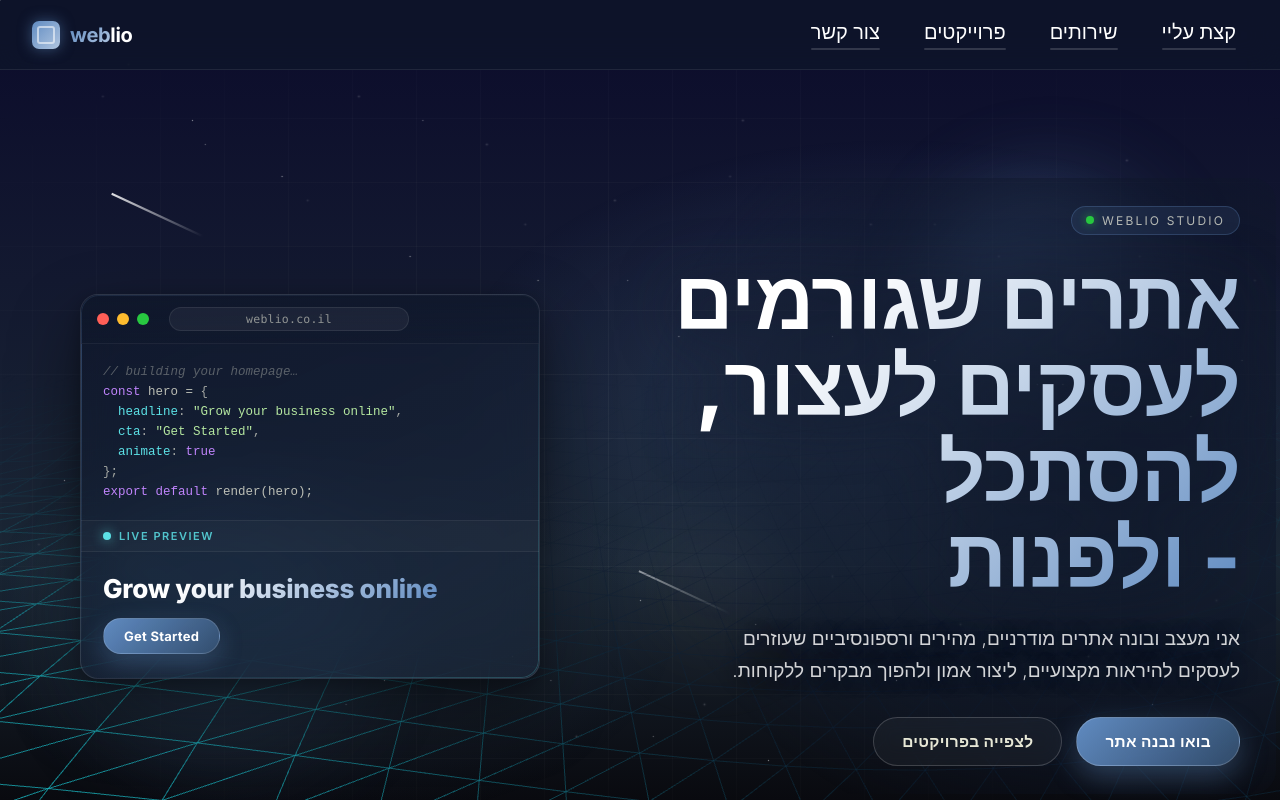
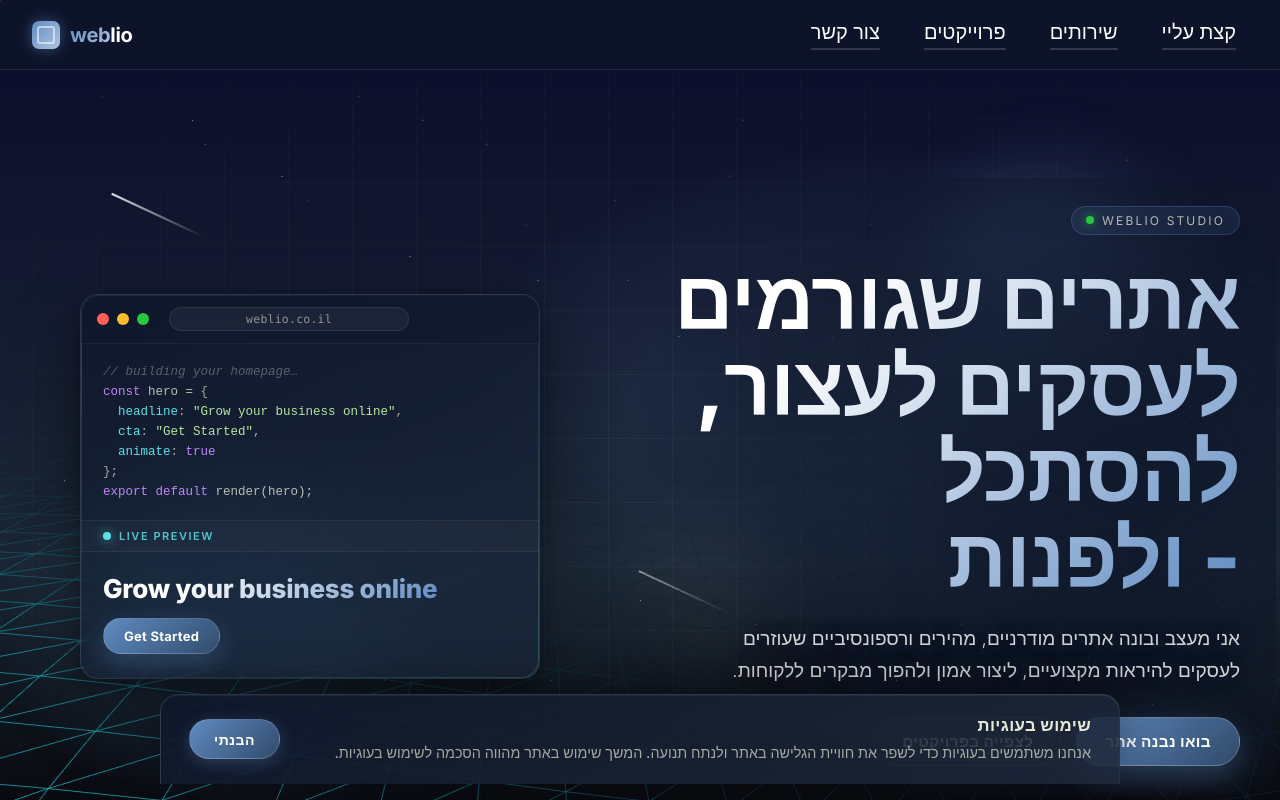
Before and after one commit to Omerf130/weblio, a React (Vite) app: page / in a window 1280 px wide. Shown: the top 800 px of the page. Built offline with nearby package versions, Linux system fonts and the light colour scheme.

Commit message:
coockies msg added

```diff
--- /dev/null
+++ b/src/components/cookieConsent/CookieConsent.scss
@@ -0,0 +1,136 @@
+@use "../../assets/styles/variables" as *;
+
+$ease-out-soft: cubic-bezier(0.25, 0.46, 0.45, 0.94);
+
+.cookie-consent {
+  position: fixed;
+  inset-inline: 0;
+  bottom: 0;
+  z-index: 9999;
+  display: flex;
+  justify-content: center;
+  padding: 0 clamp(1rem, 4vw, 1.5rem)
+    max(1rem, env(safe-area-inset-bottom));
+  pointer-events: none;
+  animation: cookie-consent-in 0.45s $ease-out-soft both;
+}
+
+.cookie-consent__panel {
+  pointer-events: auto;
+  width: 100%;
+  max-width: 960px;
+  display: flex;
+  align-items: center;
+  justify-content: space-between;
+  gap: clamp(1rem, 3vw, 1.75rem);
+  padding: clamp(1rem, 2.5vw, 1.25rem) clamp(1.25rem, 3vw, 1.75rem);
+  border-radius: 18px 18px 0 0;
+  background: linear-gradient(
+    155deg,
+    rgba(15, 23, 42, 0.92),
+    rgba(30, 41, 59, 0.88)
+  );
+  border: 1px solid rgba(255, 255, 255, 0.1);
+  border-bottom: none;
+  backdrop-filter: blur(18px) saturate(1.2);
+  -webkit-backdrop-filter: blur(18px) saturate(1.2);
+  box-shadow:
+    0 -8px 40px rgba(0, 0, 0, 0.35),
+    inset 0 1px 0 rgba(255, 255, 255, 0.06);
+}
+
+.cookie-consent__content {
+  flex: 1 1 auto;
+  min-width: 0;
+  text-align: right;
+}
+
+.cookie-consent__title {
+  margin: 0 0 6px;
+  font-size: clamp(0.95rem, 2vw, 1.05rem);
+  font-weight: $weight-bold;
+  color: rgba(243, 243, 224, 0.95);
+  letter-spacing: 0.02em;
+}
+
+.cookie-consent__text {
+  margin: 0;
+  font-size: clamp(0.8125rem, 1.8vw, 0.9rem);
+  line-height: 1.55;
+  color: rgba(243, 243, 224, 0.65);
+  font-weight: $weight-normal;
+}
+
+.cookie-consent__btn {
+  flex-shrink: 0;
+  padding: 0.65rem 1.5rem;
+  border-radius: 999px;
+  border: 1px solid rgba(255, 255, 255, 0.15);
+  background: linear-gradient(135deg, $third-color, $fifth-color);
+  color: #fff;
+  font-family: $font-family-base;
+  font-size: 0.875rem;
+  font-weight: $weight-bold;
+  letter-spacing: 0.03em;
+  cursor: pointer;
+  box-shadow:
+    0 4px 16px rgba(96, 139, 193, 0.35),
+    0 2px 6px rgba(0, 0, 0, 0.15);
+  transition:
+    transform 0.3s $ease-out-soft,
+    box-shadow 0.3s $ease-out-soft,
+    filter 0.3s $ease-out-soft;
+
+  &:hover {
+    transform: translateY(-1px);
+    filter: brightness(1.05);
+    box-shadow:
+      0 6px 20px rgba(96, 139, 193, 0.4),
+      0 3px 8px rgba(0, 0, 0, 0.2);
+  }
+
+  &:focus-visible {
+    outline: 2px solid rgba(243, 243, 224, 0.85);
+    outline-offset: 3px;
+  }
+}
+
+@media (max-width: 640px) {
+  .cookie-consent__panel {
+    flex-direction: column;
+    align-items: stretch;
+    gap: 1rem;
+    border-radius: 16px 16px 0 0;
+  }
+
+  .cookie-consent__content {
+    text-align: center;
+  }
+
+  .cookie-consent__btn {
+    align-self: center;
+    width: 100%;
+    max-width: 220px;
+  }
+}
+
+@media (prefers-reduced-motion: reduce) {
+  .cookie-consent {
+    animation: none;
+  }
+
+  .cookie-consent__btn {
+    transition: none;
+  }
+}
+
+@keyframes cookie-consent-in {
+  from {
+    opacity: 0;
+    transform: translateY(100%);
+  }
+  to {
+    opacity: 1;
+    transform: translateY(0);
+  }
+}
--- /dev/null
+++ b/src/components/cookieConsent/CookieConsent.tsx
@@ -0,0 +1,52 @@
+import { useEffect, useState } from "react";
+import "./CookieConsent.scss";
+
+const STORAGE_KEY = "weblio-cookie-consent";
+
+const CookieConsent = () => {
+  const [visible, setVisible] = useState(false);
+
+  useEffect(() => {
+    const accepted = localStorage.getItem(STORAGE_KEY) === "accepted";
+    if (!accepted) {
+      setVisible(true);
+    }
+  }, []);
+
+  const handleAccept = () => {
+    localStorage.setItem(STORAGE_KEY, "accepted");
+    setVisible(false);
+  };
+
+  if (!visible) return null;
+
+  return (
+    <div
+      className="cookie-consent"
+      role="dialog"
+      aria-labelledby="cookie-consent-title"
+      dir="rtl"
+    >
+      <div className="cookie-consent__panel">
+        <div className="cookie-consent__content">
+          <h2 className="cookie-consent__title" id="cookie-consent-title">
+            שימוש בעוגיות
+          </h2>
+          <p className="cookie-consent__text">
+            אנחנו משתמשים בעוגיות כדי לשפר את חוויית הגלישה באתר ולנתח תנועה.
+            המשך שימוש באתר מהווה הסכמה לשימוש בעוגיות.
+          </p>
+        </div>
+        <button
+          type="button"
+          className="cookie-consent__btn"
+          onClick={handleAccept}
+        >
+          הבנתי
+        </button>
+      </div>
+    </div>
+  );
+};
+
+export default CookieConsent;
--- a/src/main.tsx
+++ b/src/main.tsx
@@ -14,6 +14,7 @@ import AboutPage from "./pages/about/About.tsx";
 import ServicesPage from "./pages/services/ServicesPage.tsx";
 import ReactGA from "react-ga4";
 import GATracker from "./components/GATracker/GATracker.tsx";
+import CookieConsent from "./components/cookieConsent/CookieConsent";
 
 // Initialize Google Analytics
 ReactGA.initialize("G-9G2M3T5KEG");
@@ -25,6 +26,7 @@ createRoot(document.getElementById("root")!).render(
   <StrictMode>
     <BrowserRouter>
     <GATracker/>
+    <CookieConsent />
       <Routes>
         <Route path="/" element={<App />} />
         <Route path="/projects" element={<Projects />} />
```
